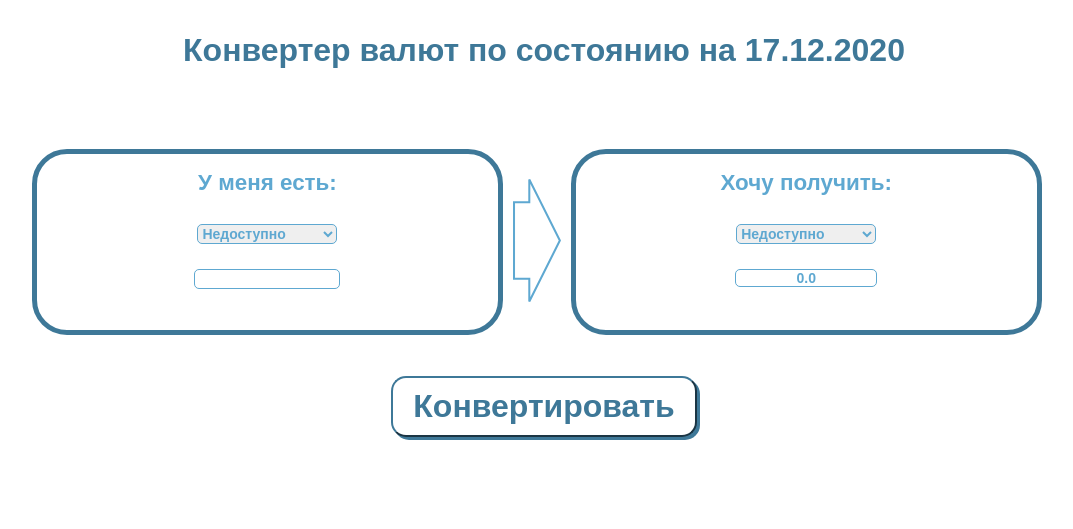
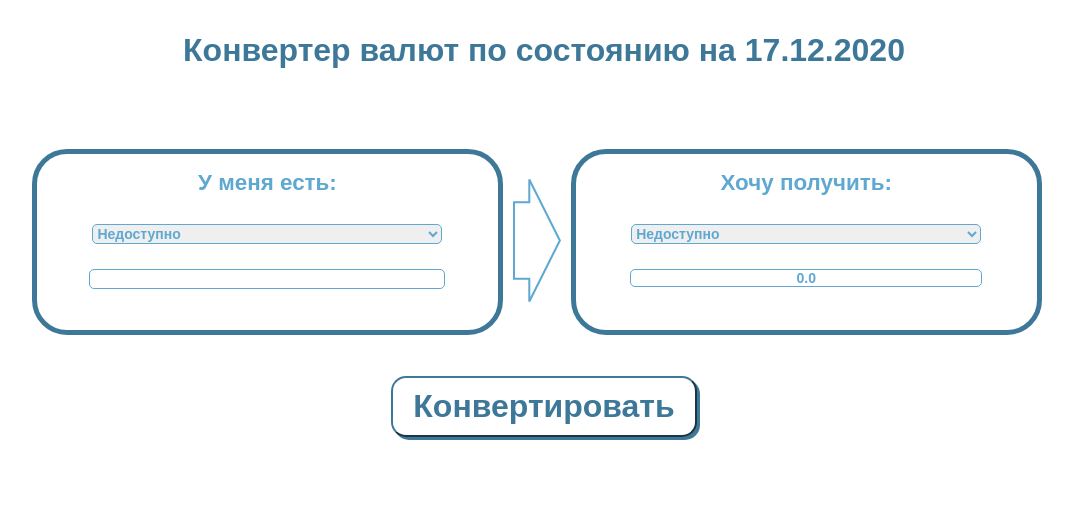
Before and after one commit to gb-converter/web-site, a Django app: page / in a window 1280 px wide. Shown: the part 55-584 px from the top of the page, without its empty margins (96-1169 px from the left). Run offline with Django 3.2, Linux system fonts and the light colour scheme.

Commit message:
Style changed
Updated index.css file

```diff
--- a/website/converter_frontend/static/converter_frontend/css/index.css
+++ b/website/converter_frontend/static/converter_frontend/css/index.css
@@ -118,7 +118,7 @@ h1 {
 .from-and-to-block div,
 .from-and-to-block input {
     margin: 10px auto 15px;
-    width: 10em;
+    width: 25em;
     color: #5EA8D1;
     font-weight: bold;
     font-size: 14px;
```
